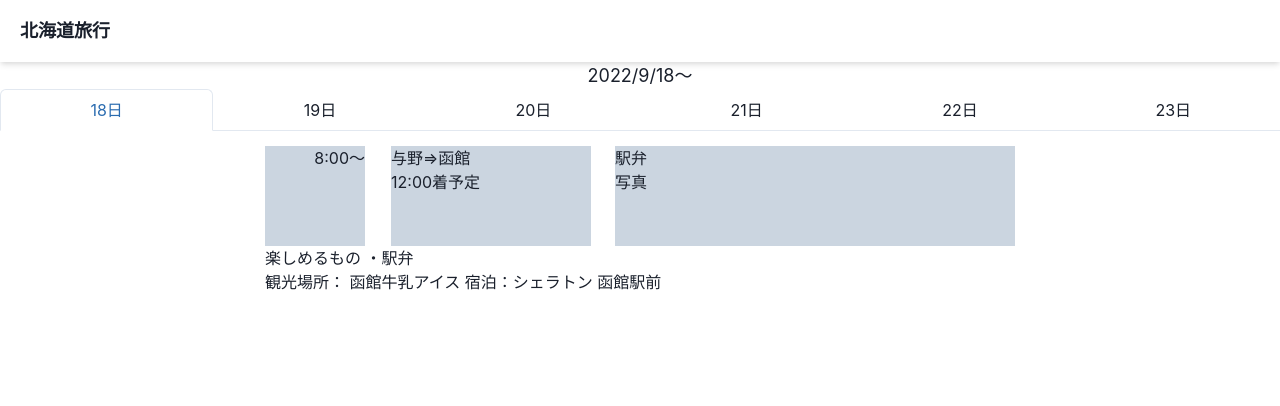
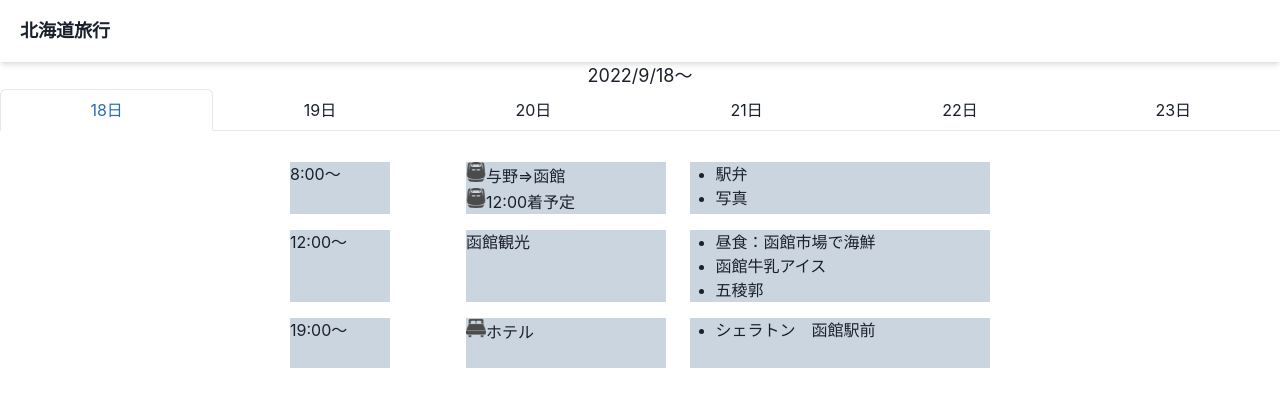
Before and after one commit to tommynishi/travel, a Next.js app: page /hokkaido in a window 1280 px wide. Shown: the top 406 px of the page. Built offline with nearby package versions, Linux system fonts and the light colour scheme.

Commit message:
semi complete hokkaido

```diff
--- /dev/null
+++ b/components/hokkaido/FifthDay.tsx
@@ -0,0 +1,36 @@
+import {DayFlex} from "../organisms/DayFlex";
+
+export const FifthDay = () => {
+  return (
+    <>
+    <DayFlex
+      time={"8:00～8:40"}
+      item={Array<string>("札幌⇒女満別", "札幌⇒新千歳空港")}
+      list={Array<string>("JRで40分くらい")}/>
+    <DayFlex
+      time={"9:35～10:20"}
+      item={Array<string>("札幌⇒女満別", "新千歳空港⇒女満別空港")}
+      list={Array<string>("飛行機 45分くらい")}/>
+    <DayFlex
+      time={"10:40～11:10"}
+      item={Array<string>("女満別空港⇒網走監獄")}
+      list={Array<string>("バス⇒天都山入口 11:00くらい", "徒歩⇒網走監獄 10分くらい")}/>
+    <DayFlex
+      time={"11:10～"}
+      item={Array<string>("網走観光")}
+      list={Array<string>("網走監獄", "オホーツク流氷館")}/>
+    <DayFlex
+      time={"15:30～"}
+      item={Array<string>("網走監獄⇒ホテル")}
+      list={Array<string>("天都山入口⇒網走バスタ")}/>
+    <DayFlex
+      time={"19:00～"}
+      item={Array<string>("夕食")}
+      list={Array<string>("")}/>
+    <DayFlex
+      time={"20:00～"}
+      item={Array<string>("ホテル")}
+      list={Array<string>("東横イン網走駅前")}/>
+    </>
+  )
+}
--- a/components/hokkaido/FirstDay.tsx
+++ b/components/hokkaido/FirstDay.tsx
@@ -1,42 +1,23 @@
-import { Box, Flex, Grid, HStack, Spacer, VStack } from "@chakra-ui/react"
-import Image from "next/image"
+import {DayFlex} from "../organisms/DayFlex";
 
 export const FirstDay = () => {
   return (
-    <Flex
-      h="lg" justify='center'>
-      <Box
-        w="750px"
-        >
-          <Grid templateColumns='repeat(3, 1fr)' gap={6} >
-            <Box w='100px' h='100px' bg='gray.300' textAlign="right">
-              8:00～
-            </Box>
-            <Box w='200px' h='100px' bg='gray.300' >
-              <p>与野⇒函館</p>
-              <p>12:00着予定</p>
-            </Box>
-            <Box w='400px' h='100px ' bg='gray.300' fontSize="md">
-              <p>駅弁</p>
-              <p>写真</p>
-            </Box>
-          </Grid>
-          <Box
-            backgroundColor="gray.300"
-            paddingLeft="5rem"
-            >
-
-          </Box>
-          <Box>
-            楽しめるもの
-            ・駅弁
-          </Box>
-
-          観光場所：
-          函館牛乳アイス
-
-          宿泊：シェラトン 函館駅前
-      </Box>
-    </Flex>
+    <>
+    <DayFlex
+      time={"8:00～"}
+      item={Array<string>("与野⇒函館","12:00着予定")}
+      list={Array<string>("駅弁", " 写真")}
+      type={"shinkansen"}/>
+    <DayFlex
+      time={"12:00～"}
+      item={Array<string>("函館観光")}
+      list={Array<string>("昼食：函館市場で海鮮", "函館牛乳アイス", "五稜郭")}
+      type=""/>
+    <DayFlex
+      time={"19:00～"}
+      item={Array<string>("ホテル")}
+      list={Array<string>("シェラトン　函館駅前")}
+      type="hotel"/>
+    </>
   )
 }
--- /dev/null
+++ b/components/hokkaido/FourthDay.tsx
@@ -0,0 +1,21 @@
+import {DayFlex} from "../organisms/DayFlex";
+
+export const FourthDay = () => {
+  return (
+    <>
+    <DayFlex
+      time={"10:00～"}
+      item={Array<string>("ユアウェディング", "撮影")}
+      list={Array<string>("富良野", "美瑛")}/>
+    <DayFlex
+      time={"19:00～"}
+      item={Array<string>("夕食")}
+      list={Array<string>("トリトン回転寿司")}/>
+    <DayFlex
+      time={"20:00～"}
+      item={Array<string>("ホテル(3泊目)")}
+      list={Array<string>("JRイン　札幌駅前")}/>
+
+    </>
+  )
+}
--- /dev/null
+++ b/components/hokkaido/SecondDay.tsx
@@ -0,0 +1,24 @@
+import {DayFlex} from "../organisms/DayFlex";
+
+export const SecondDay = () => {
+  return (
+    <>
+    <DayFlex
+      time={"12:00～"}
+      item={Array<string>("函館⇒札幌","13:00着予定")}
+      list={Array<string>("駅弁", " 写真")}/>
+    <DayFlex
+      time={"13:00～"}
+      item={Array<string>("札幌")}
+      list={Array<string>("支笏湖（遊覧船、SUP）", "中央卸売市場場外市場", "ロイズ")}/>
+    <DayFlex
+      time={"19:00～"}
+      item={Array<string>("夕食")}
+      list={Array<string>("ラーメン")}/>
+    <DayFlex
+      time={"20:00～"}
+      item={Array<string>("ホテル")}
+      list={Array<string>("JRイン　札幌駅前")}/>
+    </>
+  )
+}
--- /dev/null
+++ b/components/hokkaido/SixthDay.tsx
@@ -0,0 +1,20 @@
+import {DayFlex} from "../organisms/DayFlex";
+
+export const SixthDay = () => {
+  return (
+    <>
+    <DayFlex
+      time={"10:00～"}
+      item={Array<string>("網走観光")}
+      list={Array<string>("")}/>
+    <DayFlex
+      time={"16:00～"}
+      item={Array<string>("網走駅⇒女満別空港")}
+      list={Array<string>("")}/>
+    <DayFlex
+      time={"19:10～21:05"}
+      item={Array<string>("女満別空港⇒羽田空港")}
+      list={Array<string>("飛行機⇒1時間55分くらい")}/>
+    </>
+  )
+}
--- /dev/null
+++ b/components/hokkaido/ThirdDay.tsx
@@ -0,0 +1,24 @@
+import {DayFlex} from "../organisms/DayFlex";
+
+export const ThirdDay = () => {
+  return (
+    <>
+    <DayFlex
+      time={"10:00～"}
+      item={Array<string>("ユアウェディング")}
+      list={Array<string>("手続き")}/>
+    <DayFlex
+      time={"12:00～"}
+      item={Array<string>("昼食")}
+      list={Array<string>("ジンギスカン")}/>
+    <DayFlex
+      time={"13:00～"}
+      item={Array<string>("札幌観光")}
+      list={Array<string>("白い恋人パーク", "すすきの")}/>
+    <DayFlex
+      time={"20:00～"}
+      item={Array<string>("ホテル(2泊目)")}
+      list={Array<string>("JRイン　札幌駅前")}/>
+    </>
+  )
+}
--- /dev/null
+++ b/components/organisms/DayFlex.tsx
@@ -0,0 +1,55 @@
+import { Box, Flex, Grid, ListItem, UnorderedList } from "@chakra-ui/react"
+import Image from "next/image"
+import React from "react"
+
+type Props = {
+  time: string,
+  item: string[],
+  list: string[],
+  type: string,
+}
+
+export const DayFlex = (children: Props) => {
+  const shinkansen = (<Image
+                        src='/img/shinkansen.png'
+                        alt='shinkansen'
+                        width="20px"
+                        height="20px"
+                        layout='fixed' />);
+  const hotel = (<Image
+                        src='/img/hotel.png'
+                        alt='hotel'
+                        width="20px"
+                        height="20px"
+                        layout='fixed' />);
+  return (
+    <Flex mt="1rem" justify='center'>
+      <Box w="700px">
+        <Grid templateColumns='repeat(3, 1fr)' gap={6} >
+          <Box w='100px' minH='50px' maxH='100px' bg='gray.300' textAlign="left">
+            {children.time}
+          </Box>
+          <Box w='200px' minH='50px' maxH='100px' bg='gray.300' >
+            {children.item.map((itm: string) =>
+              <div key={itm}>
+                {children.type === "shinkansen"
+                  ? shinkansen
+                  : children.type === "hotel"
+                      ? hotel
+                      : null}
+                {itm}
+              </div>
+            )}
+          </Box>
+          <Box w='300px' minH='50px' maxH='100px' bg='gray.300' fontSize="md" pl="0.6rem">
+            <UnorderedList>
+              {children.list.map((listItem) =>
+                <ListItem key={listItem}>{listItem}</ListItem>
+              )}
+            </UnorderedList>
+          </Box>
+        </Grid>
+      </Box>
+    </Flex>
+  )
+}
--- a/pages/hokkaido.tsx
+++ b/pages/hokkaido.tsx
@@ -1,6 +1,11 @@
 import { Box, Flex, Tab, TabList, TabPanel, TabPanels, Tabs } from "@chakra-ui/react"
 import {Header} from "../components/organisms/Header";
 import {FirstDay} from "../components/hokkaido/FirstDay";
+import {SecondDay} from "../components/hokkaido/SecondDay";
+import {ThirdDay} from "../components/hokkaido/ThirdDay";
+import {FourthDay} from "../components/hokkaido/FourthDay";
+import {FifthDay} from "../components/hokkaido/FifthDay";
+import {SixthDay} from "../components/hokkaido/SixthDay";
 
 export default function Hokkaido() {
   return (
@@ -28,19 +33,19 @@ export default function Hokkaido() {
             <FirstDay />
           </TabPanel>
           <TabPanel>
-            <p>two!</p>
+            <SecondDay />
           </TabPanel>
           <TabPanel>
-            <p>three!</p>
+            <ThirdDay />
           </TabPanel>
           <TabPanel>
-            <p>four</p>
+            <FourthDay />
           </TabPanel>
           <TabPanel>
-            <p>five</p>
+            <FifthDay />
           </TabPanel>
           <TabPanel>
-            <p>six</p>
+            <SixthDay />
           </TabPanel>
         </TabPanels>
       </Tabs>
```
Also changed, not shown: pages/index.tsx (+14 -3 lines), public/img/hotel.png (added), public/img/shinkansen.png.
